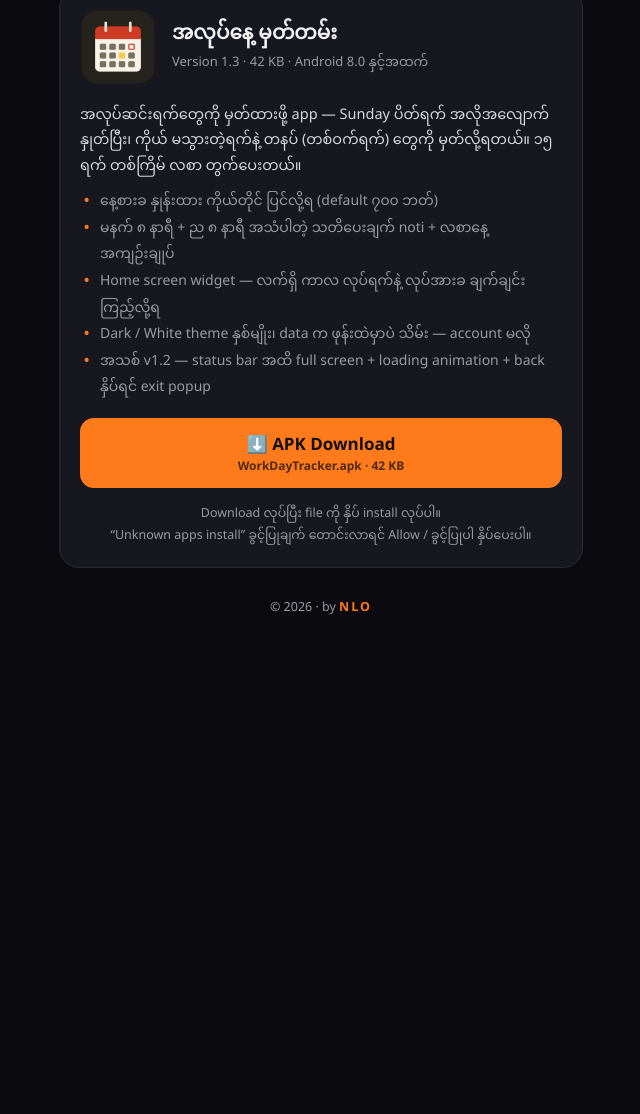
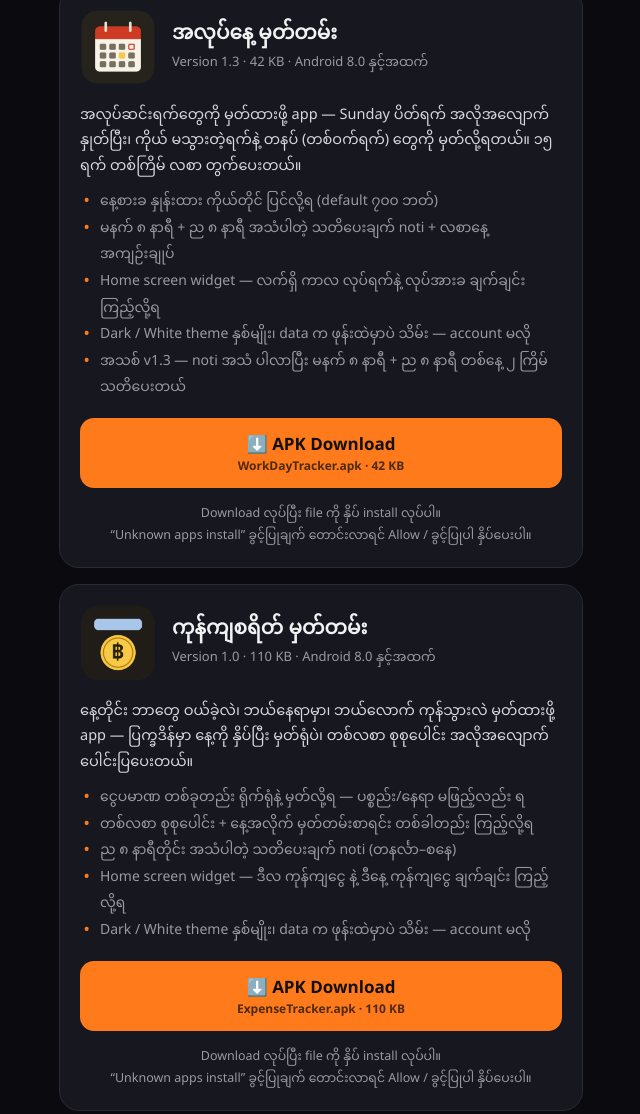
Before and after one commit to old-burma/nlo-app, a plain HTML site: page index.html in a window 1280 px wide. Shown: the part 188-1302 px from the top of the page, without its empty margins (319-959 px from the left). Before the commit the page ends 843 px from the top, so only its background shows below. Drawn offline with Linux system fonts and the light colour scheme.

Commit message:
Store: add Expense Tracker

```diff
--- a/index.html
+++ b/index.html
@@ -54,9 +54,29 @@
       <li>မနက် ၈ နာရီ + ည ၈ နာရီ အသံပါတဲ့ သတိပေးချက် noti + လစာနေ့ အကျဉ်းချုပ်</li>
       <li>Home screen widget — လက်ရှိ ကာလ လုပ်ရက်နဲ့ လုပ်အားခ ချက်ချင်း ကြည့်လို့ရ</li>
       <li>Dark / White theme နှစ်မျိုး၊ data က ဖုန်းထဲမှာပဲ သိမ်း — account မလို</li>
-      <li>အသစ် v1.2 — status bar အထိ full screen + loading animation + back နှိပ်ရင် exit popup</li>
+      <li>အသစ် v1.3 — noti အသံ ပါလာပြီး မနက် ၈ နာရီ + ည ၈ နာရီ တစ်နေ့ ၂ ကြိမ် သတိပေးတယ်</li>
     </ul>
-    <a class="dl" href="https://github.com/old-burma/nlo-app/releases/latest/download/WorkDayTracker.apk">⬇️ APK Download<small>WorkDayTracker.apk · 42 KB</small></a>
+    <a class="dl" href="https://github.com/old-burma/nlo-app/releases/download/v1.3/WorkDayTracker.apk">⬇️ APK Download<small>WorkDayTracker.apk · 42 KB</small></a>
+    <p class="note">Download လုပ်ပြီး file ကို နှိပ် install လုပ်ပါ။<br>“Unknown apps install” ခွင့်ပြုချက် တောင်းလာရင် Allow / ခွင့်ပြုပါ နှိပ်ပေးပါ။</p>
+  </div>
+
+  <div class="app">
+    <div class="app-top">
+      <img src="expense-icon.png" alt="ကုန်ကျစရိတ် မှတ်တမ်း icon">
+      <div>
+        <div class="name">ကုန်ကျစရိတ် မှတ်တမ်း</div>
+        <div class="meta">Version 1.0 · 110 KB · Android 8.0 နှင့်အထက်</div>
+      </div>
+    </div>
+    <p class="desc">နေ့တိုင်း ဘာတွေ ဝယ်ခဲ့လဲ၊ ဘယ်နေရာမှာ၊ ဘယ်လောက် ကုန်သွားလဲ မှတ်ထားဖို့ app — ပြက္ခဒိန်မှာ နေ့ကို နှိပ်ပြီး မှတ်ရုံပဲ၊ တစ်လစာ စုစုပေါင်း အလိုအလျောက် ပေါင်းပြပေးတယ်။</p>
+    <ul class="feats">
+      <li>ငွေပမာဏ တစ်ခုတည်း ရိုက်ရုံနဲ့ မှတ်လို့ရ — ပစ္စည်း/နေရာ မဖြည့်လည်း ရ</li>
+      <li>တစ်လစာ စုစုပေါင်း + နေ့အလိုက် မှတ်တမ်းစာရင်း တစ်ခါတည်း ကြည့်လို့ရ</li>
+      <li>ည ၈ နာရီတိုင်း အသံပါတဲ့ သတိပေးချက် noti (တနင်္လာ–စနေ)</li>
+      <li>Home screen widget — ဒီလ ကုန်ကျငွေ နဲ့ ဒီနေ့ ကုန်ကျငွေ ချက်ချင်း ကြည့်လို့ရ</li>
+      <li>Dark / White theme နှစ်မျိုး၊ data က ဖုန်းထဲမှာပဲ သိမ်း — account မလို</li>
+    </ul>
+    <a class="dl" href="https://github.com/old-burma/nlo-app/releases/download/expense-v1.0/ExpenseTracker.apk">⬇️ APK Download<small>ExpenseTracker.apk · 110 KB</small></a>
     <p class="note">Download လုပ်ပြီး file ကို နှိပ် install လုပ်ပါ။<br>“Unknown apps install” ခွင့်ပြုချက် တောင်းလာရင် Allow / ခွင့်ပြုပါ နှိပ်ပေးပါ။</p>
   </div>
 
```
